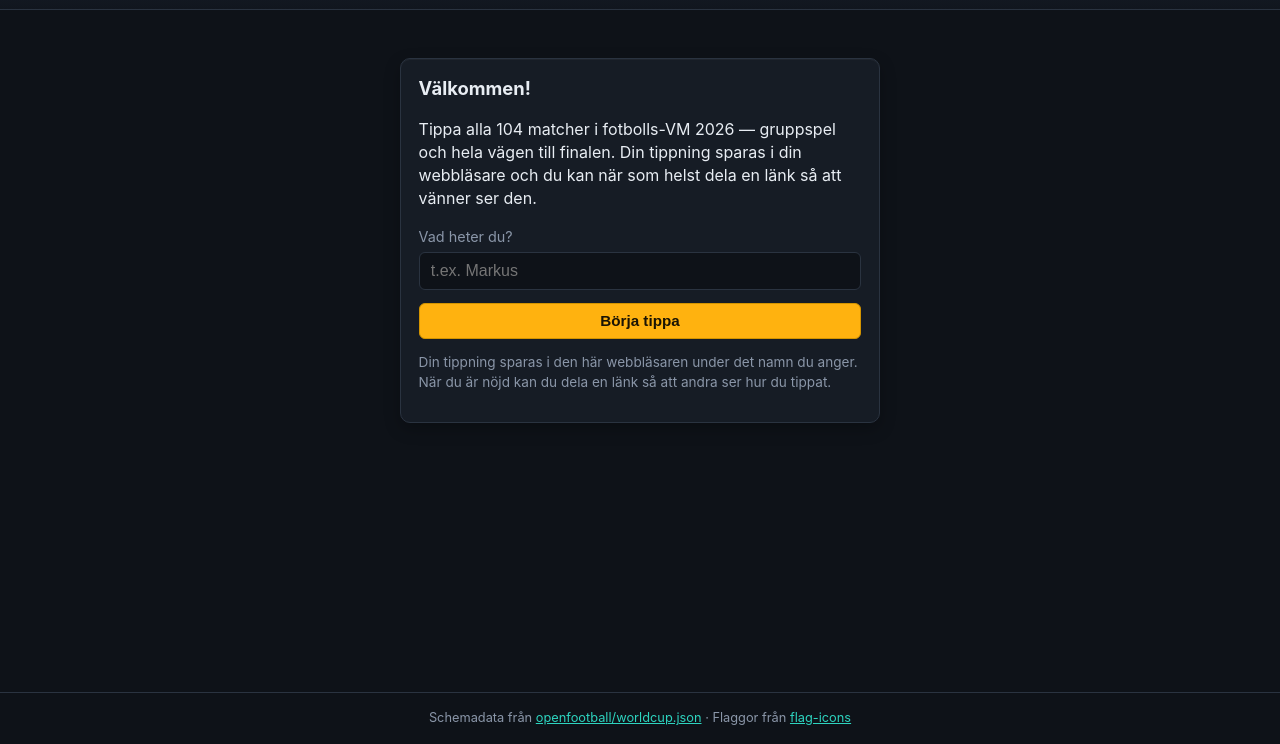
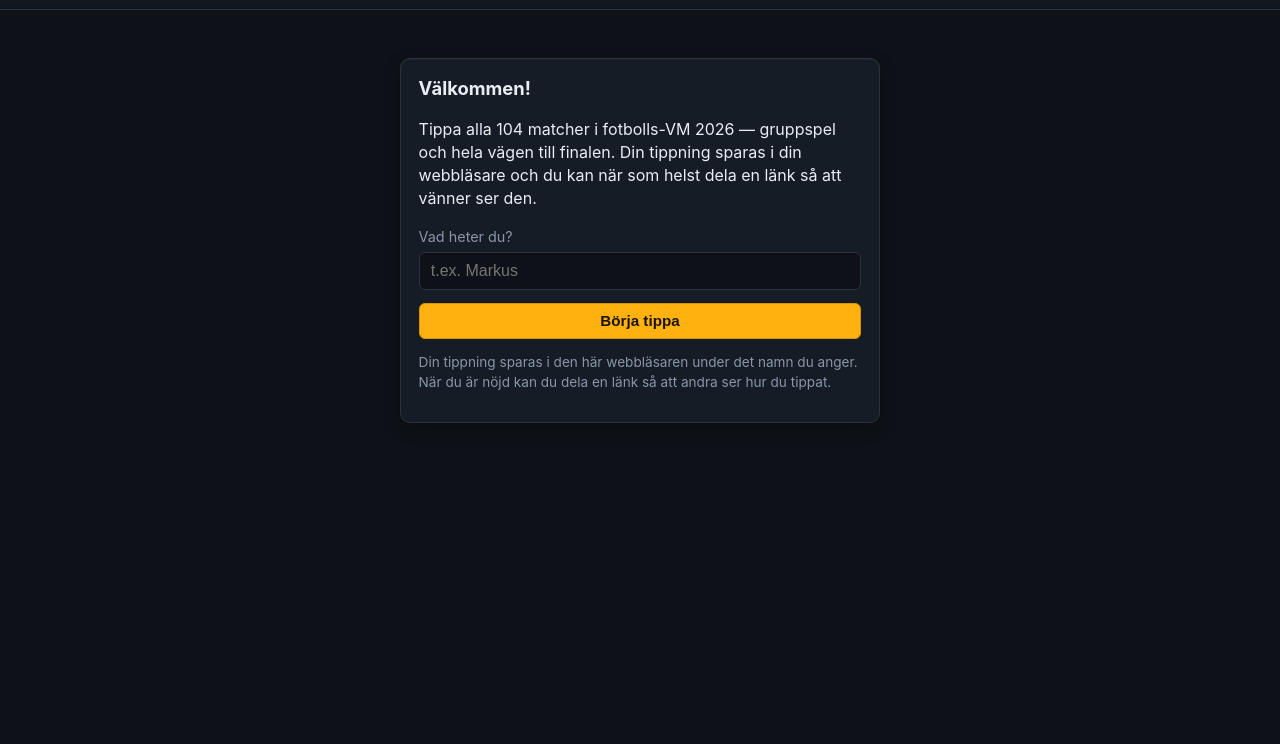
Before and after one commit to floydqwz/tippavm, a plain HTML site: page index.html in a window 1280 px wide. Shown: the part 56-800 px from the top of the page. Drawn offline with Linux system fonts and the light colour scheme.

Commit message:
Remove footer attribution

```diff
--- a/css/app.css
+++ b/css/app.css
@@ -297,11 +297,6 @@ table.standings .pos { width: 1.5em; color: var(--muted); }
   padding: 0.5rem; font-family: monospace; font-size: 0.85rem;
 }
 
-.footer {
-  border-top: 1px solid var(--border); padding: 1rem;
-  color: var(--muted); font-size: 0.8rem; text-align: center;
-}
-
 .notice { padding: 0.75rem 1rem; border-radius: var(--radius-sm); }
 .notice.error { background: #3a1a1a; border: 1px solid #5a2a2a; color: #ffb1b1; }
 .notice.info { background: #1a2a3a; border: 1px solid #2a3a4a; }
--- a/index.html
+++ b/index.html
@@ -51,10 +51,6 @@
   </section>
 </template>
 
-<footer class="footer">
-  <span>Schemadata från <a href="https://github.com/openfootball/worldcup.json" target="_blank" rel="noopener">openfootball/worldcup.json</a> · Flaggor från <a href="https://github.com/lipis/flag-icons" target="_blank" rel="noopener">flag-icons</a></span>
-</footer>
-
 <script type="module" src="js/app.js"></script>
 </body>
 </html>
```
